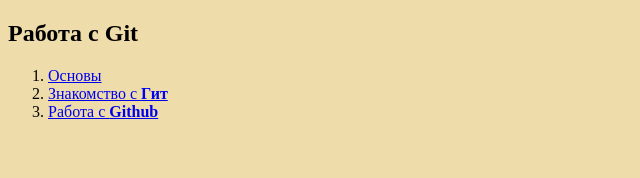
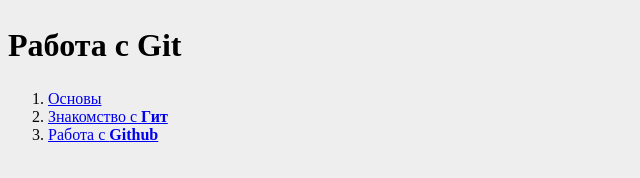
Before and after one commit to Patron-Tequila/giton, a plain HTML site: page index.html in a window 1280 px wide. Shown: the whole page, without its empty margins (0-640 px from the left). Drawn offline with Linux system fonts and the light colour scheme.

Commit message:
Change bg and font properties

```diff
--- a/css/style.css
+++ b/css/style.css
@@ -1,7 +1,7 @@
 body {
-	background-color: #eda;
+	background-color: #eee;
 }
 
 h1 {
-	font-size: 24px;
+	font-size: 32px;
 }
```
